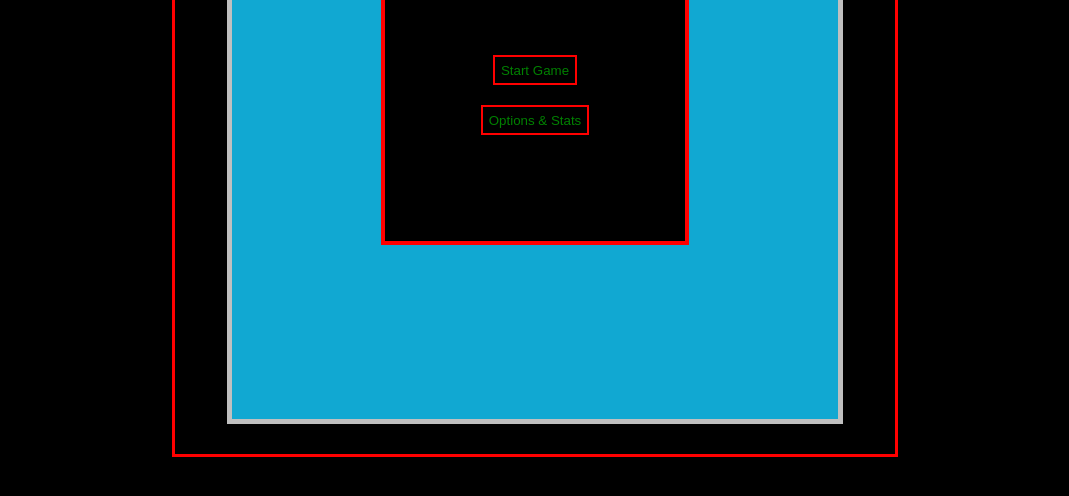
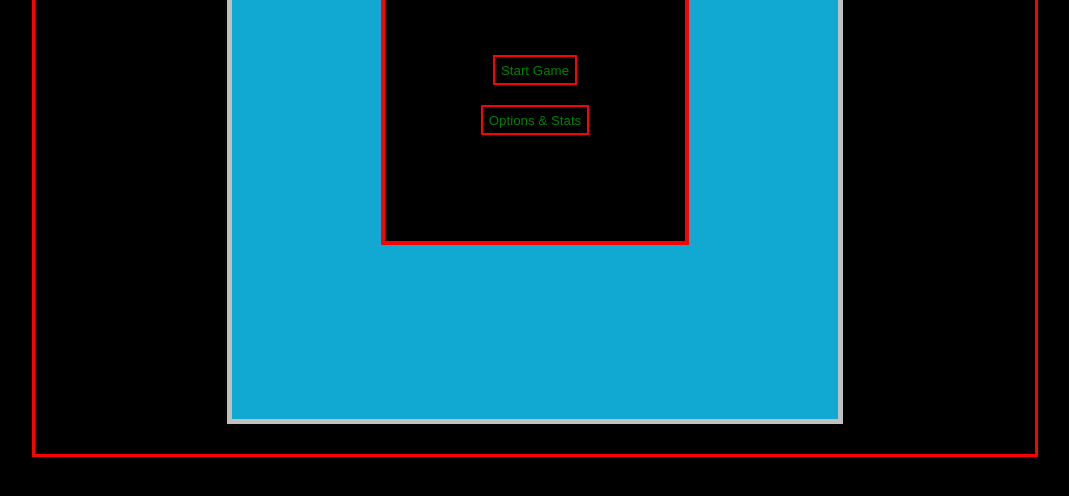
Before and after one commit to Bogdanisar/TicTacToeJs, a plain HTML site: page index.html in a window 1280 px wide. Shown: the part 304-800 px from the top of the page, without its empty margins (105-1174 px from the left). Drawn offline with Linux system fonts and the light colour scheme.

Commit message:
Update other.css

```diff
--- a/other.css
+++ b/other.css
@@ -20,7 +20,7 @@ button.active {
 #content_center {
 	position:relative;
 
-	width:720px;
+	width:1000px;
 	margin:auto;
 
 	color:white;
```
